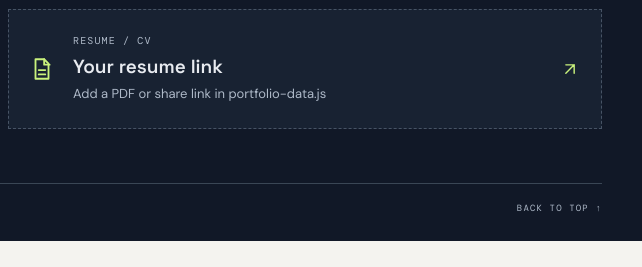
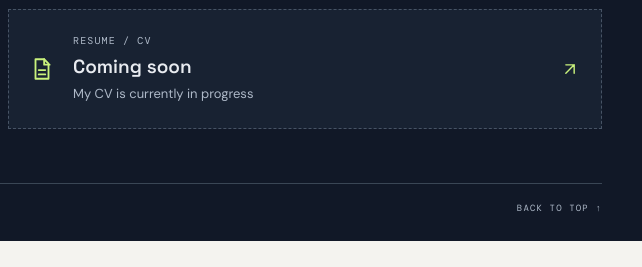
Before and after one commit to Niraj-Regmi/niraj-regmi-portfolio, a plain HTML site: page index.html in a window 1280 px wide. Shown: the part 5565-5832 px from the top of the page, 638-1280 px from the left. Drawn offline with nearby package versions, Linux system fonts and the light colour scheme.

Commit message:
CV status corrected

```diff
--- a/index.html
+++ b/index.html
@@ -227,7 +227,7 @@
           </a>
           <a class="contact-card link-slot" data-profile-link="resume" aria-disabled="true">
             <svg class="ui-icon contact-icon" viewBox="0 0 24 24" aria-hidden="true" focusable="false"><path d="M6 3h8l4 4v14H6z"/><path d="M14 3v5h5M9 13h6m-6 4h6"/></svg>
-            <span class="contact-kind">RESUME / CV</span><strong>Your resume link</strong><small>Add a PDF or share link in portfolio-data.js</small>
+            <span class="contact-kind">RESUME / CV</span><strong>Coming soon</strong><small>My CV is currently in progress</small>
             <span class="contact-arrow" aria-hidden="true"><svg class="ui-icon" viewBox="0 0 24 24" focusable="false"><path d="M7 17 17 7M7 7h10v10"/></svg></span>
           </a>
         </div>
```
